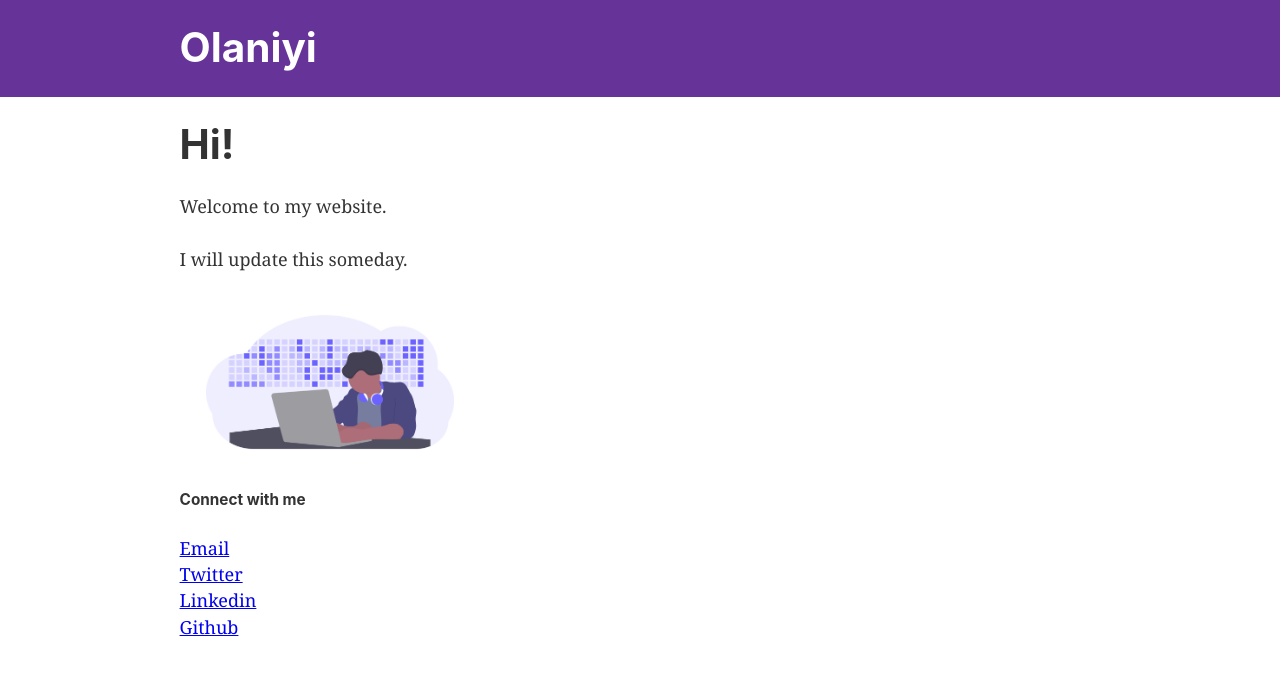
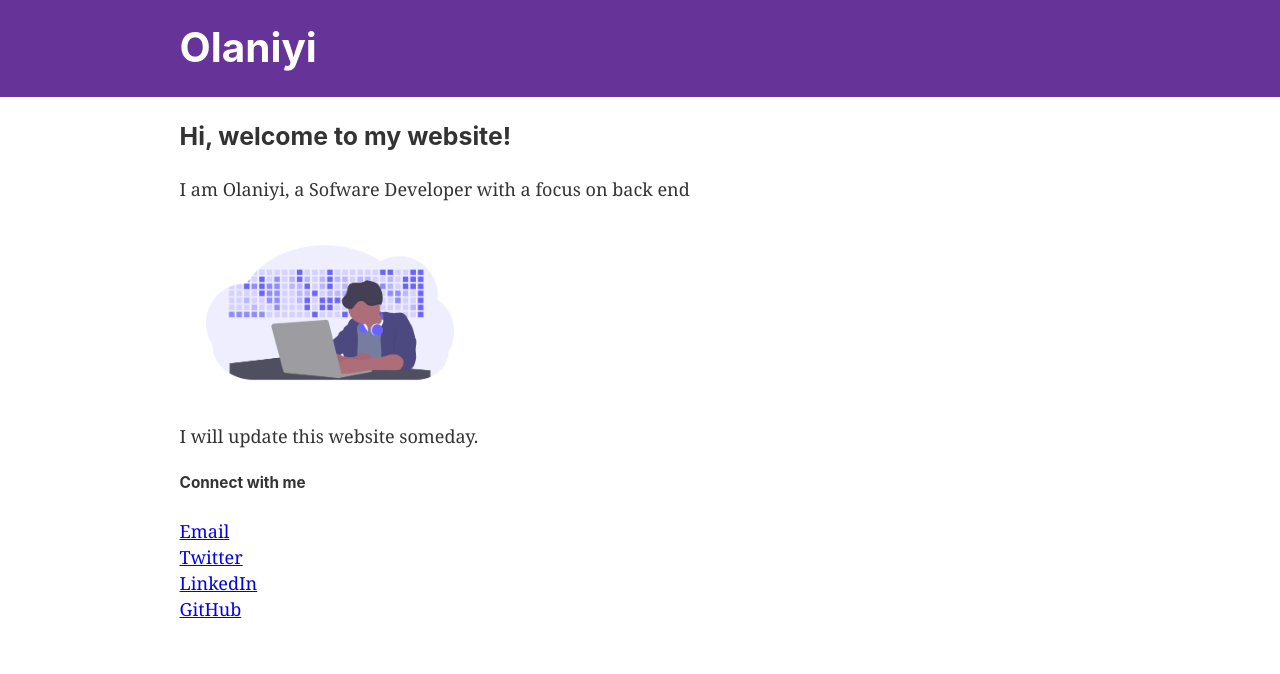
Before and after one commit to niyifalomo/niyifalomo.github.io, a Gatsby site: page / in a window 1280 px wide. Built offline with nearby package versions, Linux system fonts and the light colour scheme; Gatsby itself is replaced by a stand-in of ours.

Commit message:
Modify home content

```diff
--- a/src/pages/index.js
+++ b/src/pages/index.js
@@ -7,15 +7,14 @@ import SEO from '../components/seo'
 import './index.css'
 const IndexPage = () => (
   <Layout>
-    <SEO title="Home" keywords={[`gatsby`, `application`, `react`]} />
-    <h1>Hi!</h1>
-    <p>Welcome to my website.</p>
-    <p>I will update this someday.</p>
+    <SEO title="Home" keywords={[`olaniyi`,'portfolio', `application`, `react`]} />
+    <h3>Hi, welcome to my website! </h3>
+    <p>I am Olaniyi, a Sofware Developer with a focus on back end</p>
 
     <div style={{ maxWidth: `300px`, marginBottom: `1.45rem` }}>
       <Image />
     </div>
-
+    <p>I will update this website someday.</p>
     <div>
       <h5>Connect with me</h5>
       <div id="social_links">
@@ -26,10 +25,10 @@ const IndexPage = () => (
           Twitter
         </a>
         <a target="_blank" href="https://www.linkedin.com/in/olaniyifalomo/">
-          Linkedin
+          LinkedIn
         </a>
         <a target="_blank" href="https://github.com/niyifalomo">
-          Github
+          GitHub
         </a>
       </div>
     </div>
```
